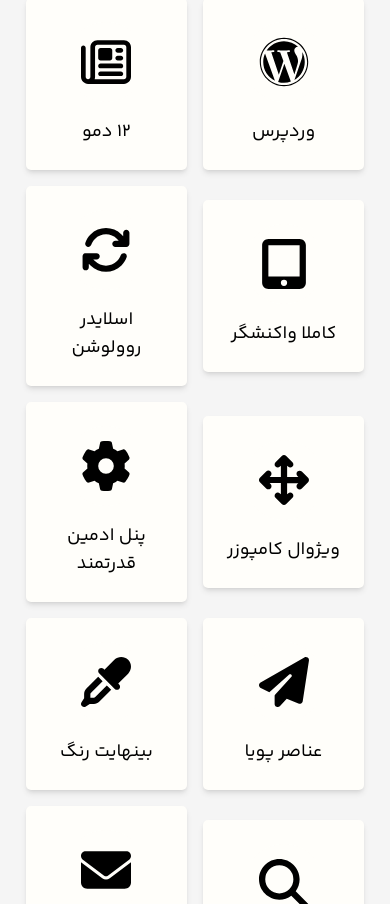
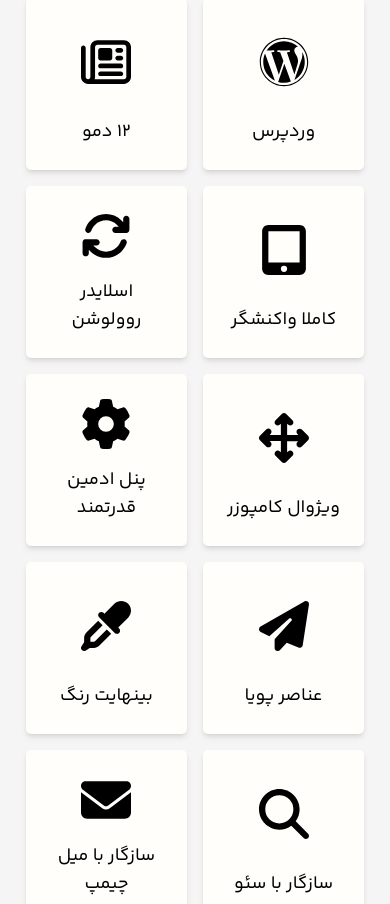
Before and after one commit to mahyarErshad/gimnas, a React (Vite) app: page / in a window 390 px wide. Shown: the part 5080-5984 px from the top of the page. Built offline with nearby package versions, Linux system fonts and the light colour scheme.

Commit message:
Changed min-h to h

```diff
--- a/src/components/Body/MainFeatures/MainFeatureCards.jsx
+++ b/src/components/Body/MainFeatures/MainFeatureCards.jsx
@@ -2,7 +2,7 @@ import React from "react";
 
 function MainFeatureCards(props) {
   return (
-    <div className="shadow-md min-h-[10.75rem] main-feature-card bg-white transition-all duration-500 rounded-[5px] p-6 flex-full-center flex-col text-center max-md:w-[45%] md:w-[23%] hover:bg-primary hover:text-white">
+    <div className="shadow-md h-[10.75rem] main-feature-card bg-white transition-all duration-500 rounded-[5px] p-6 flex-full-center flex-col text-center max-md:w-[45%] md:w-[23%] hover:bg-primary hover:text-white">
       <div className="w-[5rem] h-[5rem] rounded-[50%] bg-white flex-full-center mb-4">{props.children}</div>
       <h5 className="font-normal text-lg">{props.title}</h5>
     </div>
```
